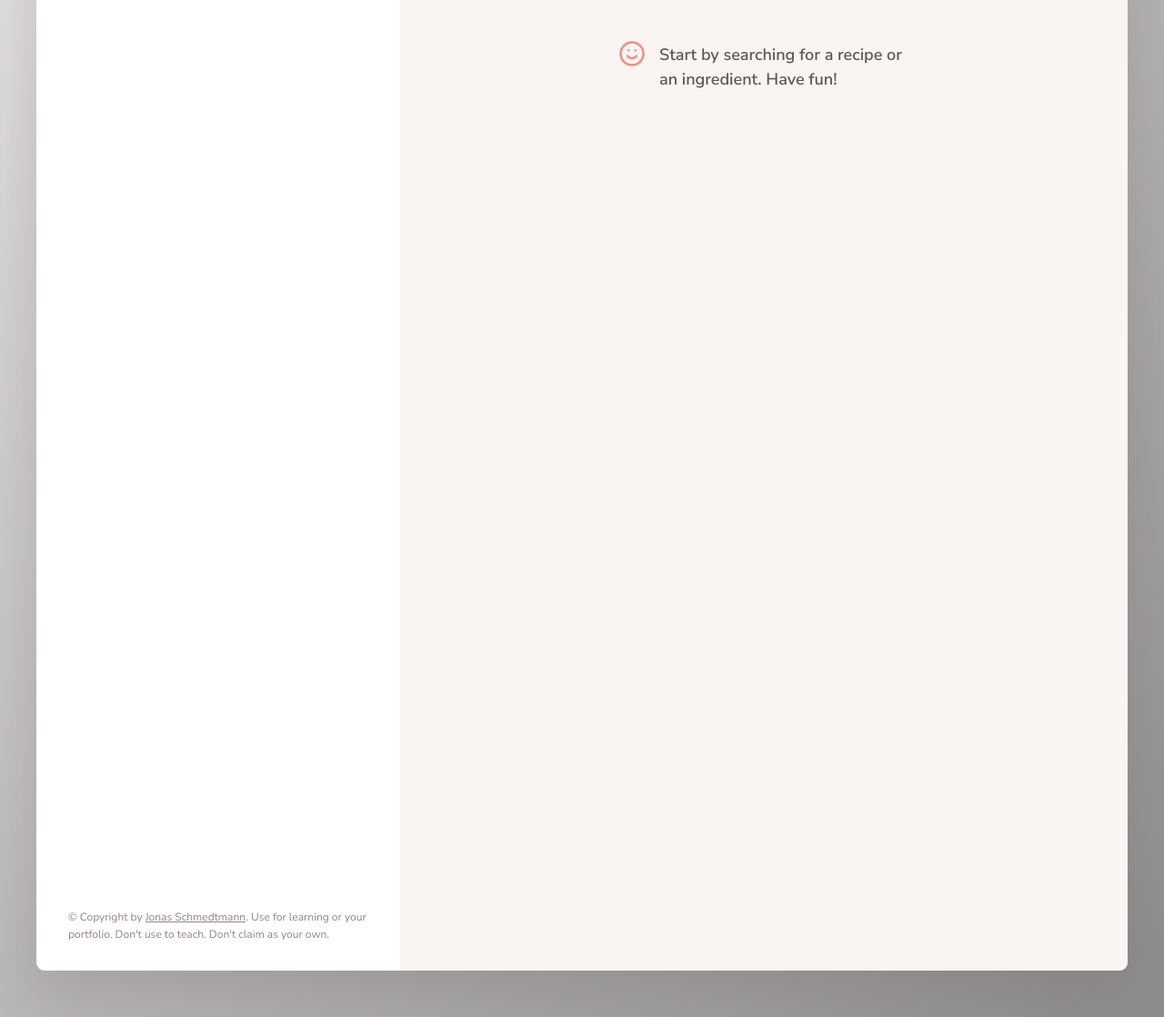
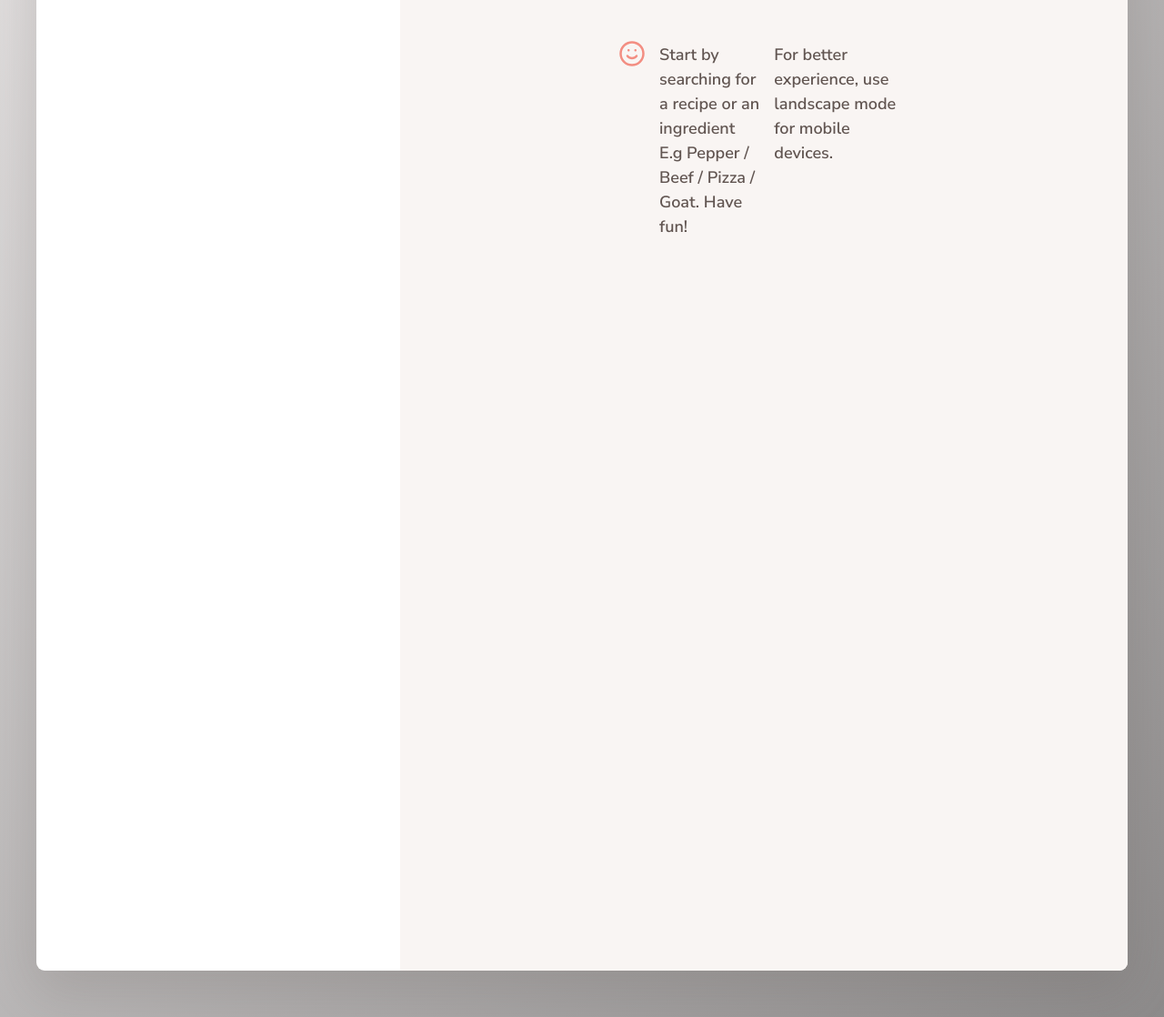
Before and after one commit to Olarenwaju/Forkify-Recipe-App, a website built with Parcel: page index.html in a window 1280 px wide. Shown: the part 154-1272 px from the top of the page at 91% size. Built offline with nearby package versions, Linux system fonts and the light colour scheme.

Commit message:
updated html content

```diff
--- a/index.html
+++ b/index.html
@@ -121,16 +121,7 @@
           </button> -->
         </div>
 
-        <p class="copyright">
-          &copy; Copyright by
-          <a
-            class="twitter-link"
-            target="_blank"
-            href="https://twitter.com/jonasschmedtman"
-            >Jonas Schmedtmann</a
-          >. Use for learning or your portfolio. Don't use to teach. Don't claim
-          as your own.
-        </p>
+
       </div>
 
       <div class="recipe">
@@ -140,7 +131,8 @@
               <use href="src/img/icons.svg#icon-smile"></use>
             </svg>
           </div>
-          <p>Start by searching for a recipe or an ingredient. Have fun!</p>
+          <p>Start by searching for a recipe or an ingredient <br> E.g Pepper / Beef / Pizza / Goat. Have fun! </p>
+          <p> For better experience, use landscape mode for mobile devices.</p>
         </div>
 
         <!-- <div class="spinner">
--- a/src/js/model.js
+++ b/src/js/model.js
@@ -38,7 +38,7 @@ export  const loadRecipe = async function(id) {
             state.recipe.bookmarked = true
         else state.recipe.bookmarked = false;
 
-        console.log(state.recipe);
+        //console.log(state.recipe);
     } catch (err) {
         //Temp Error Handling
         console.error(`${err} ????`);
@@ -51,7 +51,6 @@ export const loadSearchResults = async function(query) {
     try {
         state.search.query = query;
         const data = await AJAX(`${API_URL}?search=${query}&key=${API_KEY}`);
-        console.log(data);
 
         state.search.results = data.data.recipes.map(rec => {
             return {
@@ -120,7 +119,7 @@ const init = function() {
     if (storage) state.bookmarks = JSON.parse(storage);
 };
 init();
-console.log(state.bookmarks);
+//console.log(state.bookmarks);
 
 export const uploadRecipe = async function(newRecipe) {
     try {
```
